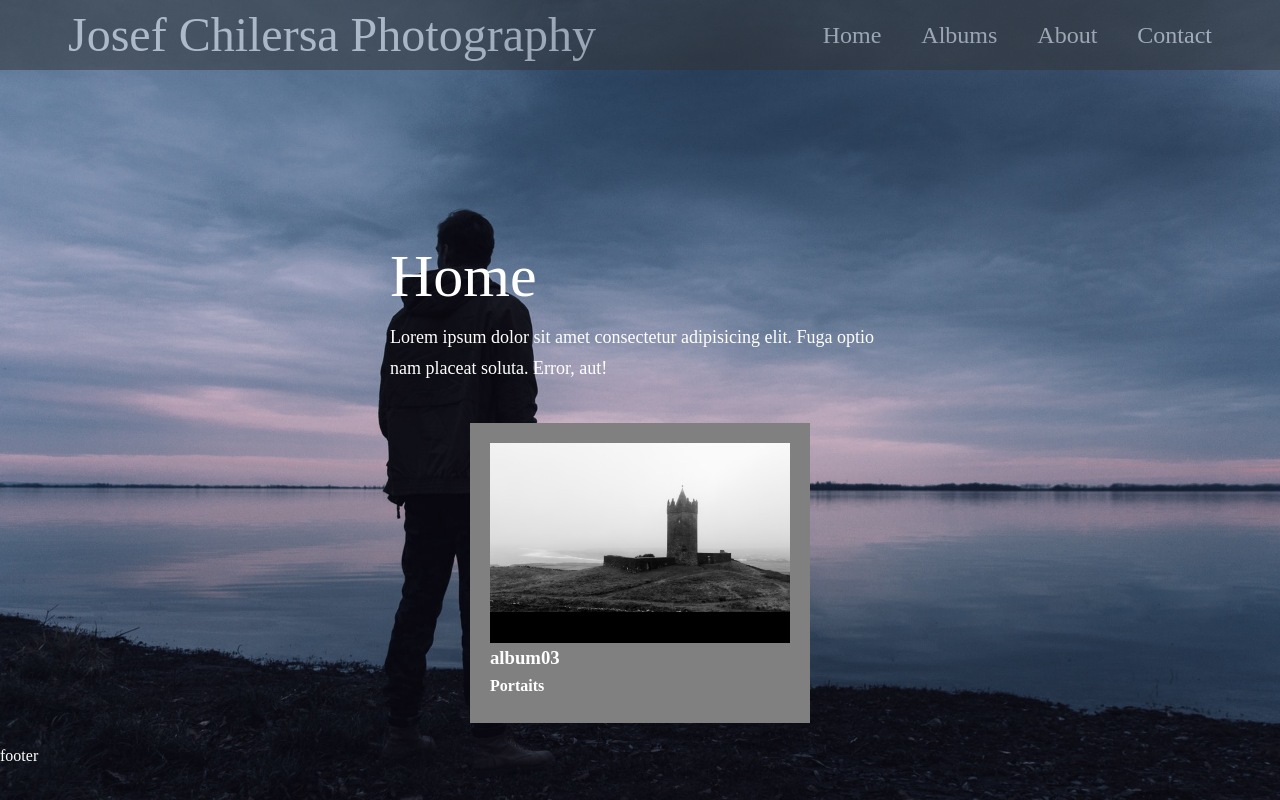
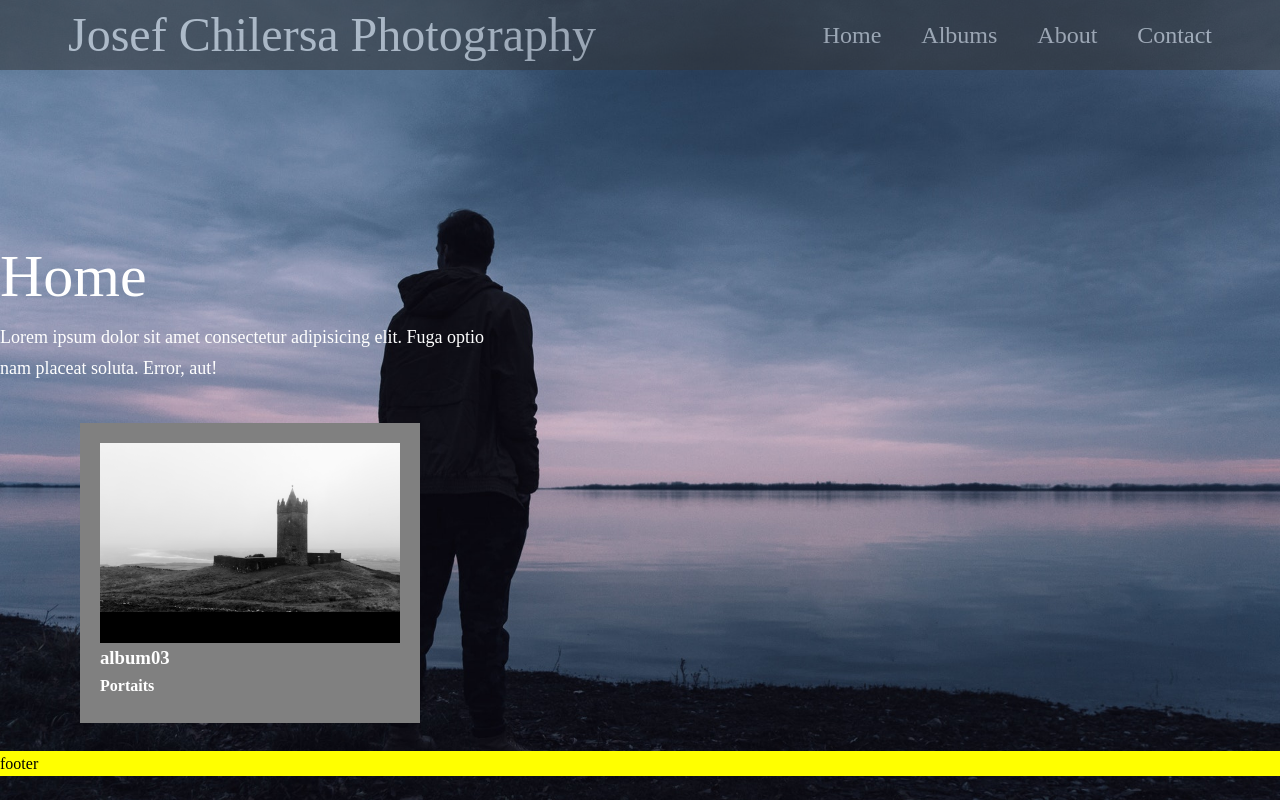
Before and after one commit to frameiteasy/photo-gallery, a React (Create React App) app: page / in a window 1280 px wide. Built offline with nearby package versions, Linux system fonts and the light colour scheme.

Commit message:
fixing a strap scrolling issue

```diff
--- a/src/App.scss
+++ b/src/App.scss
@@ -30,10 +30,11 @@ img {
 #app__container {
   background: $bg-image no-repeat center center / cover;
   height: 100vh;
-  position: relative;
   color: #fff;
 }
 
 #page__container {
   margin: auto;
+  display: inline-block;
+  overflow: hidden;
 }
--- a/src/App.tsx
+++ b/src/App.tsx
@@ -23,8 +23,8 @@ function App() {
           <Route path="/contact" element={<Contact />}></Route>
           <Route path="/login" element={<Login />}></Route>
         </Routes>
-        <Footer />
       </div>
+      <Footer />
     </div>
   );
 }
--- a/src/_config.scss
+++ b/src/_config.scss
@@ -5,3 +5,5 @@ $light-color: #f4f4f4;
 $medium-color: #ccc;
 $dark-color: #333;
 $bg-image: url('../assets/img/showcase.jpg');
+
+$footer-height: 50px;
--- a/src/components/AlbumsCollection/AlbumsCollection.tsx
+++ b/src/components/AlbumsCollection/AlbumsCollection.tsx
@@ -7,7 +7,6 @@ import { Album } from '../../gtypes/album';
 const albums: Album[] = getAlbums();
 
 const AlbumsCollection: React.FC = () => {
-  console.log(albums);
   return (
     <div id="albumscollection__container">
       {albums.map((album, index) => (
--- a/src/components/Footer/Footer.tsx
+++ b/src/components/Footer/Footer.tsx
@@ -1,8 +1,9 @@
-import React from "react";
+import React from 'react';
+import './footer.scss';
 
 const Footer: React.FC = () => {
   return (
-    <footer>
+    <footer id="footer__container">
       <p>footer</p>
     </footer>
   );
--- /dev/null
+++ b/src/components/Footer/footer.scss
@@ -0,0 +1,8 @@
+@import '../../config';
+@import '../../utilities';
+
+#footer__container {
+  background-color: yellow;
+  height: auto;
+  color: black;
+}
--- a/src/components/Gallery/PhotosStripe/photosStripe.scss
+++ b/src/components/Gallery/PhotosStripe/photosStripe.scss
@@ -10,14 +10,13 @@ body {
   background-color: green;
   padding: 10px;
   align-content: center;
-  overflow: scroll;
   height: 90%;
 }
 
 #gallerystripe__mini_picture {
   box-sizing: border-box;
   width: 150px;
-  height: 100px;
+  //height: 100px;
   background-color: grey;
   border: 1px;
   border-style: solid;
--- a/src/components/Gallery/galleryViewer.scss
+++ b/src/components/Gallery/galleryViewer.scss
@@ -5,22 +5,27 @@ body {
   background-color: $light-color;
 }
 
+$miniature-width: 300px;
+$stripe-width: 200px;
+
 #galleryViewer__container {
   box-sizing: border-box;
   background-color: green;
+  height: auto;
 }
 
 #galleryViewer__stripe {
   background-color: darkmagenta;
-  height: 80vh;
-  width: 15%;
+  width: $stripe-width;
   float: left;
+  height: 85vh;
   align-items: center;
+  overflow-y: auto;
+  overflow-x: hide;
 }
 
 #galleryViewer__canva {
   background-color: blue;
-  height: 80vh;
   width: 84%;
   float: right;
 }
--- a/src/components/Header/Header.tsx
+++ b/src/components/Header/Header.tsx
@@ -1,12 +1,10 @@
-import React from "react";
-import Navbar from "../Navbar/Navbar";
+import React from 'react';
+import Navbar from '../Navbar/Navbar';
 
 const Header: React.FC = () => {
   return (
     <header className="header__home">
-      <div className="header__container">
-        <Navbar />
-      </div>
+      <Navbar />
     </header>
   );
 };
--- a/src/data/photos.tsx
+++ b/src/data/photos.tsx
@@ -1,7 +1,7 @@
 import photos from './photos.json';
 
 const getPhotos = () => {
-    return photos;
-}
+  return photos;
+};
 
 export default getPhotos;
--- a/src/pages/gallery/Gallery.tsx
+++ b/src/pages/gallery/Gallery.tsx
@@ -16,8 +16,6 @@ const Gallery: React.FC = () => {
   // - if no - worning modal window
   // - if yes - get album's photos &  open GalleryViewer
   //
-
-  console.log('Gallery:', photos);
   return (
     <div id="gallery__container">
       <GalleryViewer {...photos} />
```
Also changed, not shown: src/index.tsx (line endings or trailing spaces).
